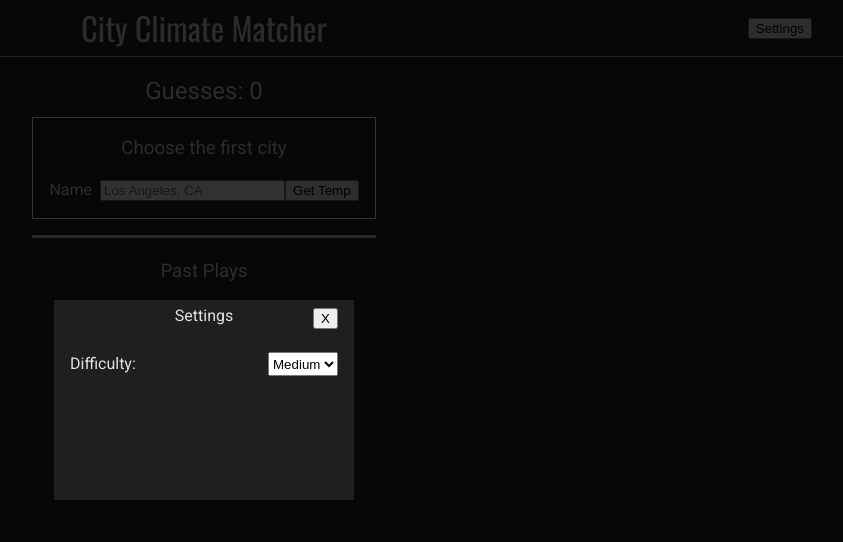
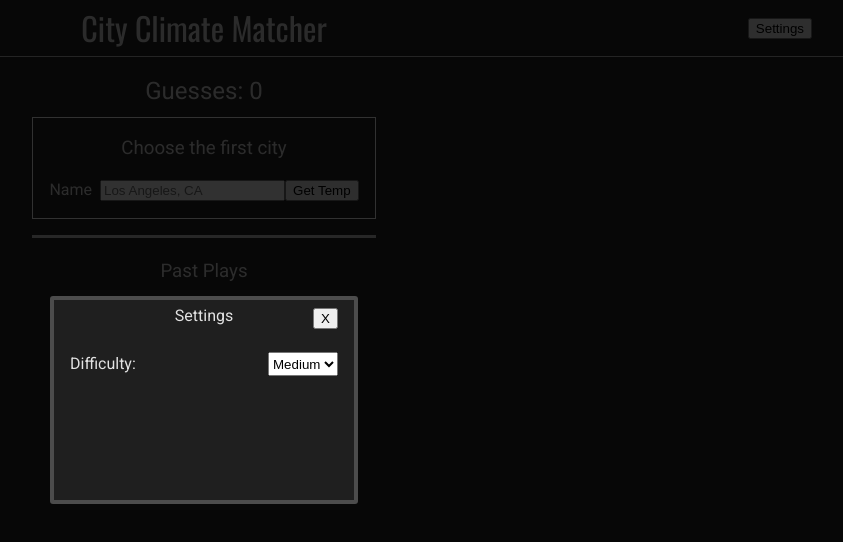
Before and after one commit to csgomez/climate-matcher, a React (Vite) app: page / in a window 1280 px wide. Both pictures are taken after a click on the button "Settings". Shown: the top 542 px of the page, without its empty margins (436-1279 px from the left). Built offline with nearby package versions, Linux system fonts and the light colour scheme.

Commit message:
Settings modal can be closed by clicking outside of it.

```diff
--- a/src/components/SettingsModal.jsx
+++ b/src/components/SettingsModal.jsx
@@ -1,13 +1,18 @@
 import Modal from 'react-modal';
 import Settings from './Settings';
-import { useSelector } from 'react-redux';
-import { selectIsModalOpen } from '../reducers/modalSlice';
+import { useDispatch, useSelector } from 'react-redux';
+import { hideModal, selectIsModalOpen } from '../reducers/modalSlice';
 
 Modal.setAppElement('#root');
 
 const SettingsModal = () => {
-  // const [showModal, setShowModal] = useState(false);
+  const dispatch = useDispatch();
+
   const isModalOpen = useSelector(selectIsModalOpen);
+
+  const handleCloseModal = () => {
+    dispatch(hideModal());
+  };
 
   return (
     <Modal
@@ -21,6 +26,8 @@ const SettingsModal = () => {
           paddin: 0,
           display: 'flex',
           backgroundColor: 'rgb(31 31 31)',
+          border: '4px solid #ffffff33',
+          borderRadius: '3px',
         },
         overlay: {
           backgroundColor: 'rgba(0, 0, 0, 0.808)',
@@ -29,6 +36,8 @@ const SettingsModal = () => {
           alignItems: 'center',
         },
       }}
+      shouldCloseOnOverlayClick={true}
+      onRequestClose={handleCloseModal}
     >
       <Settings />
     </Modal>
```
